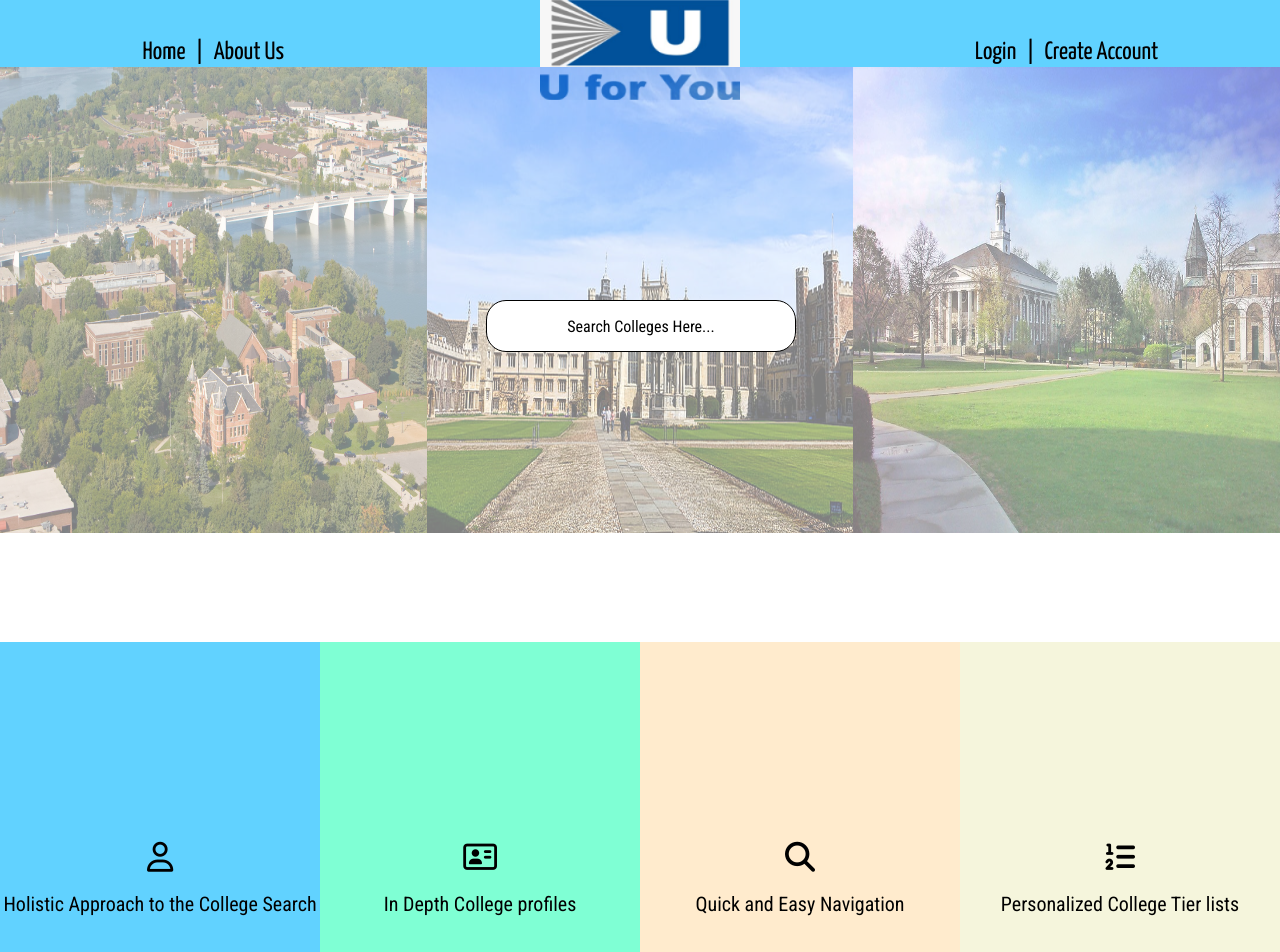
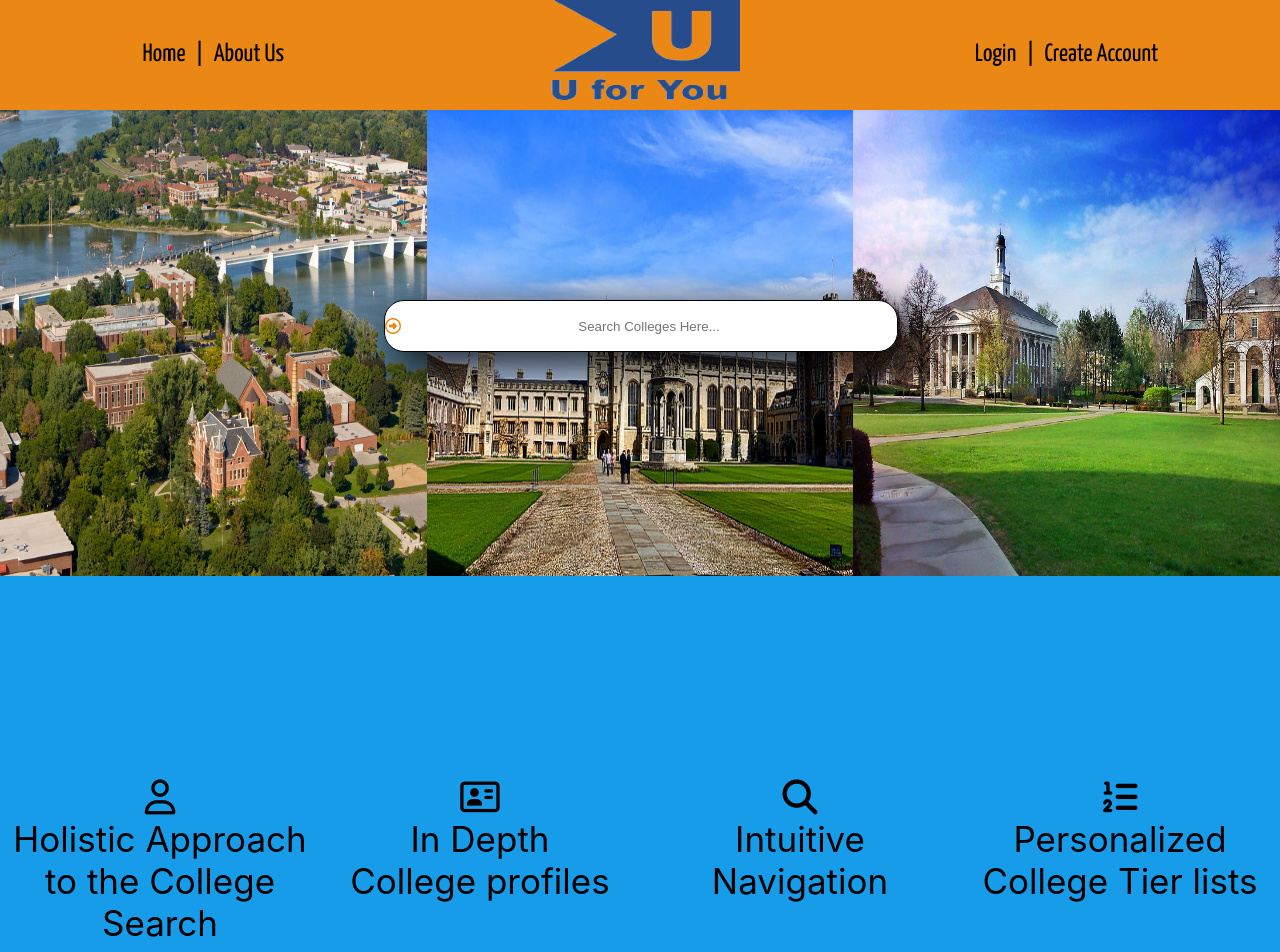
Before and after one commit to shmelly22/FindTheUForYou, a React (Create React App) app in the folder u4u_react/: page / in a window 1280 px wide. Shown: the top 952 px of the page. Built offline with nearby package versions, Linux system fonts and the light colour scheme.

Commit message:
summary (REQUIERED!!!!!!!!!!!!)

```diff
--- a/u4u_react/src/StartBody.js
+++ b/u4u_react/src/StartBody.js
@@ -7,22 +7,17 @@
   const [college, setCollege] = useState("");
 
   const handleSearchChange = (event) => {
-    let p = document.getElementById("uTextbox");
     let text = event.target.value;
     setCollege(event.target.value);
-    p.textContent = text;
     console.log(text);
-    if (text.length < 1) {
-      p.textContent = "Search Colleges Here...";
-    }
   };
 
   return (
     <div id="StartBody-Container">
       <img id="StartB-1" src={college1}></img>
       <div id="StartB-Search">
-        <div id="searchBox" value="hello">
-          <p id="uTextbox">Search Colleges Here...</p>
+        <div id="searchBox">
+          <i className="fa-regular fa-circle-right"></i>
           <input
             type={"text"}
             name={"username"}
--- a/u4u_react/src/StartBottom.js
+++ b/u4u_react/src/StartBottom.js
@@ -9,33 +9,33 @@
       <div className="S-Bottom-Section1">
         {" "}
         <p data-aos="fade-up" className="S-bottom-text">
-          <i class="fa-regular fa-user bottom-icon"></i>
+          <i className="fa-regular fa-user bottom-icon"></i>
           <br></br>
-          Holistic Approach to the College Search
+          Holistic Approach <br></br> to the College Search
         </p>
       </div>
       <div className="S-Bottom-Section2">
         {" "}
         <p data-aos="fade-up" className="S-bottom-text">
-          <i class="fa-regular fa-address-card bottom-icon"></i>
+          <i className="fa-regular fa-address-card bottom-icon"></i>
           <br></br>
-          In Depth College profiles
+          In Depth <br></br>College profiles
         </p>{" "}
       </div>
       <div className="S-Bottom-Section3">
         {" "}
         <p data-aos="fade-up" className="S-bottom-text">
-          <i class="fa-solid fa-magnifying-glass bottom-icon"></i>
+          <i className="fa-solid fa-magnifying-glass bottom-icon"></i>
           <br></br>
-          Quick and Easy Navigation
+          Intuitive<br></br> Navigation
         </p>{" "}
       </div>
       <div className="S-Bottom-Section4">
         {" "}
         <p data-aos="fade-up" className="S-bottom-text">
-          <i class="fa-solid fa-list-ol bottom-icon"></i>
+          <i className="fa-solid fa-list-ol bottom-icon"></i>
           <br></br>
-          Personalized College Tier lists
+          Personalized <br></br>College Tier lists
         </p>{" "}
       </div>
     </div>
--- a/u4u_react/src/StartHeader.js
+++ b/u4u_react/src/StartHeader.js
@@ -1,5 +1,5 @@
 import React from "react";
-import logo from "../src/nudes/logo.jpeg";
+import logo from "../src/nudes/logo.png";
 
 function StartHeader() {
   return (
--- a/u4u_react/src/Startpage.css
+++ b/u4u_react/src/Startpage.css
@@ -4,13 +4,14 @@
 /* INITIALIZE AREA ON THE GRID FOR EACH SECTION */
 .StartHeader {
   grid-area: 1 / 1 / 2 / 2;
-  background-color: #61d2ff;
+  background-color: #ea8715;
   font-size: 23px;
-  height: 8.4vh;
+  height: 110px;
 }
 
 .StartBody {
   grid-area: 2 / 1 / 3 / 2;
+  height: 466px;
 }
 .StartBottom {
   grid-area: 3 / 1 / 4 / 2;
@@ -23,7 +24,7 @@
   grid-template-rows: 0.15fr 1fr 1fr;
   grid-column-gap: 0px;
   grid-row-gap: 0px;
-  height: 150vh;
+  height: 130vh;
   width: 100vw;
 }
 
@@ -77,8 +78,8 @@
   width: 33.33333vw;
   height: 466px;
   left: 0px;
-  top: 8.4vh;
-  opacity: 0.5;
+  top: 110px;
+  opacity: 1;
   z-index: 1;
 }
 
@@ -87,8 +88,8 @@
   width: 33.33333vw;
   height: 466px;
   left: 33.333333vw;
-  top: 8.4vh;
-  opacity: 0.5;
+  top: 110px;
+  opacity: 1;
   z-index: 1;
 }
 
@@ -97,8 +98,8 @@
   width: 33.33333vw;
   height: 466px;
   right: 0px;
-  top: 8.4vh;
-  opacity: 0.5;
+  top: 110px;
+  opacity: 1;
   z-index: 1;
 }
 
@@ -108,7 +109,7 @@
   justify-content: center;
   background-color: white;
   height: 50px;
-  width: 24vw;
+  width: 40vw;
   align-self: center;
   justify-self: center;
   border-radius: 20px;
@@ -117,7 +118,9 @@
   top: 300px;
   border: solid black 1px;
   margin: 0 auto;
-  left: 38vw;
+  left: 30vw;
+  -webkit-box-shadow: 17px 12px 42px 5px rgba(0, 0, 0, 0.83);
+  box-shadow: 17px 12px 42px 5px rgba(0, 0, 0, 0.83);
 }
 
 #uTextbox {
@@ -126,15 +129,19 @@
   justify-items: center;
   z-index: 2;
   margin: 0 auto;
-  font-family: "Roboto Condensed", sans-serif;
 }
 
 .CollegeSearch {
-  opacity: 0%;
   z-index: 5;
   width: 550px;
   margin: 0 auto;
   left: 440px;
+  border: none;
+  text-align: center;
+}
+
+input:focus {
+  outline-width: 0;
 }
 
 .hover-underline-animation {
@@ -173,28 +180,27 @@
 
 .S-Bottom-Section1 {
   grid-area: 1 / 1 / 2 / 2;
-  background-color: #61d2ff;
+  background-color: #169ce9;
 }
 .S-Bottom-Section2 {
   grid-area: 1 / 2 / 2 / 3;
-  background-color: aquamarine;
+  background-color: #169ce9;
 }
 .S-Bottom-Section3 {
   grid-area: 1 / 3 / 2 / 4;
-  background-color: blanchedalmond;
+  background-color: #169ce9;
 }
 .S-Bottom-Section4 {
   grid-area: 1 / 4 / 2 / 5;
-  background-color: beige;
+  background-color: #169ce9;
 }
 
 .S-bottom-text {
   margin-top: 200px;
-  font-family: "Roboto Condensed", sans-serif;
-  font-size: 20px;
+  font-size: 35px;
 }
 
-.bottom-icon {
-  font-size: 30px;
-  padding-bottom: 20px;
+.fa-circle-right {
+  text-align: right;
+  color: #ea8715;
 }
```
Also changed, not shown: u4u_react/src/nudes/logo.jpeg (deleted), u4u_react/src/nudes/logo.png (added).
